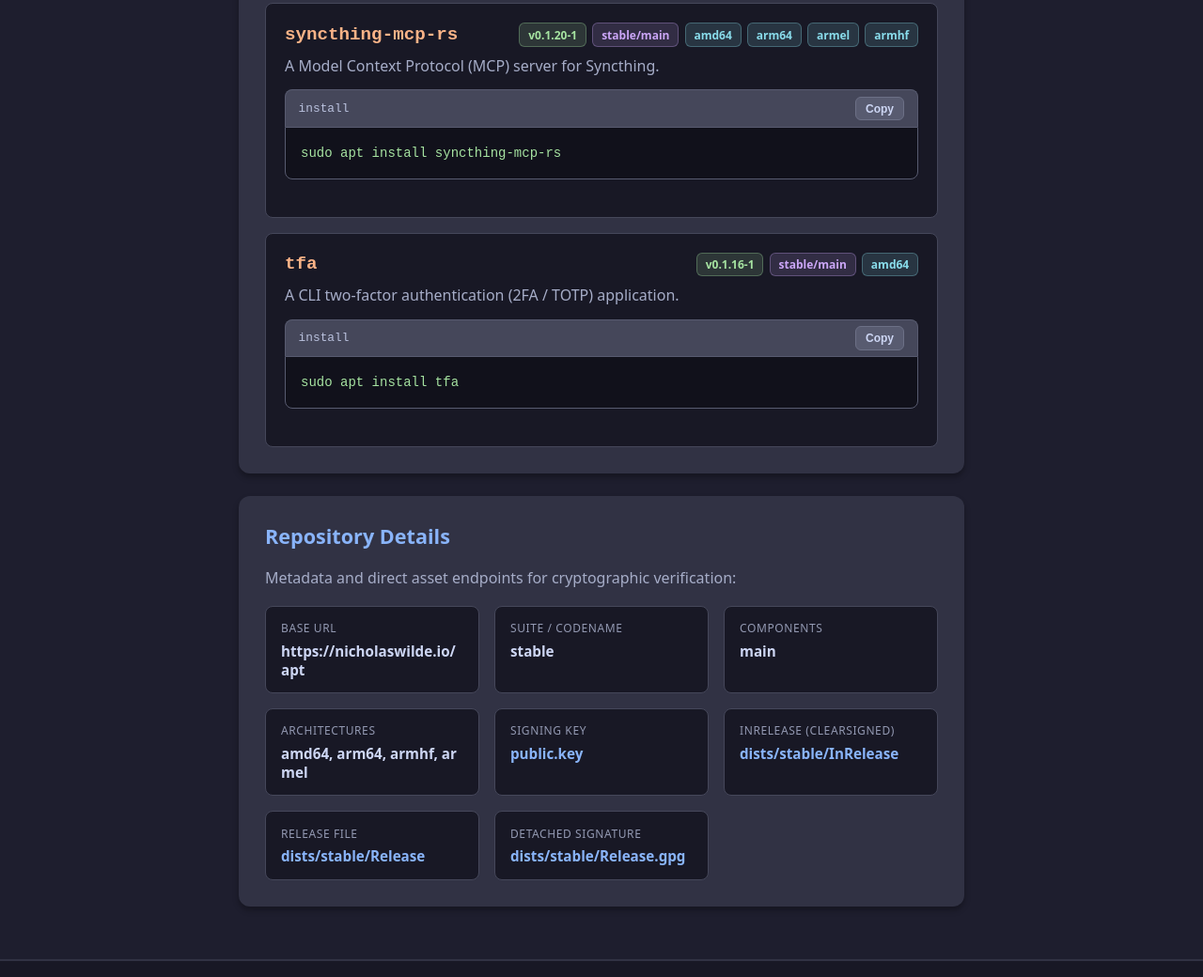
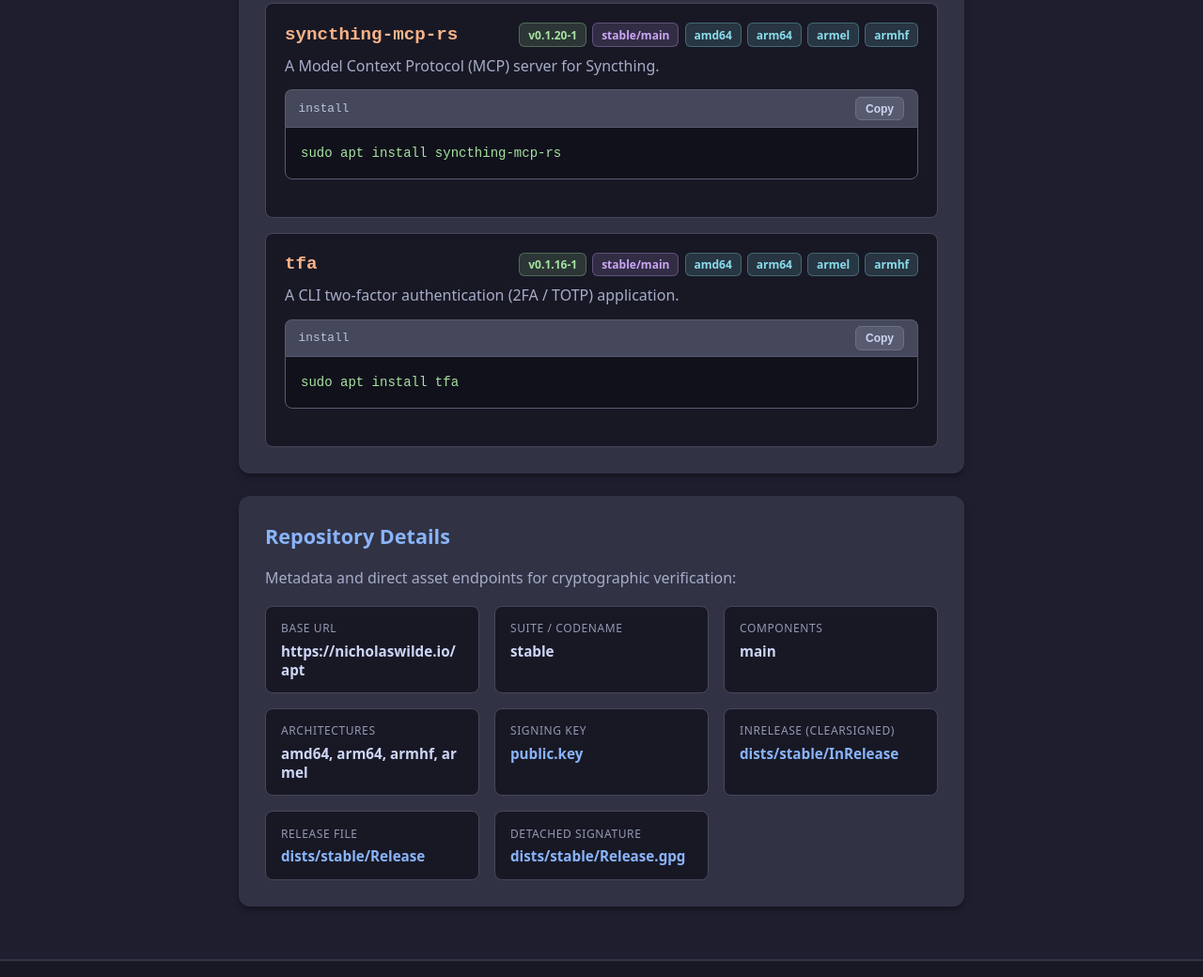
Before and after one commit to nicholaswilde/apt, a plain HTML site: page public/index.html in a window 1280 px wide. Shown: the part 1961-3001 px from the top of the page at 94% size. Drawn offline with Linux system fonts and the light colour scheme.

Commit message:
feat(pkg): add tfa debs (amd64, arm64, armhf, armel)

```diff
--- a/public/index.html
+++ b/public/index.html
@@ -202,6 +202,9 @@ sudo apt install &lt;package-name&gt;</code></pre>
               <span class="badge badge-version">v0.1.16-1</span>
               <span class="badge badge-component">stable/main</span>
               <span class="badge badge-arch">amd64</span>
+              <span class="badge badge-arch">arm64</span>
+              <span class="badge badge-arch">armel</span>
+              <span class="badge badge-arch">armhf</span>
             </div>
           </div>
           <p>
```
Also changed, not shown: 4 other files.
